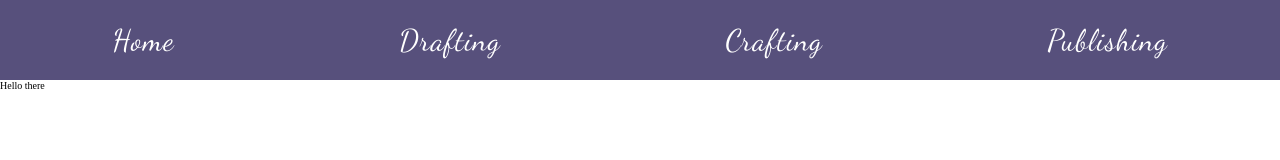
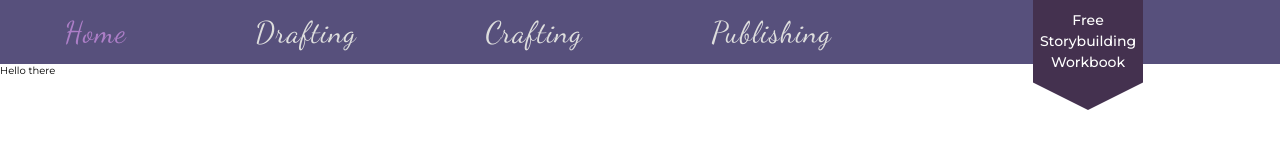
Before and after one commit to clirette/lets-write-novels-old, a Gatsby site: page / in a window 1280 px wide. Built offline with nearby package versions, Linux system fonts and the light colour scheme; Gatsby itself is replaced by a stand-in of ours.

Commit message:
Changed site title, applied font family to body, added containers for nav links and styled banner.

```diff
--- a/src/components/Layout.js
+++ b/src/components/Layout.js
@@ -7,8 +7,8 @@ const Layout = props => {
   return (
     <Fragment>
       <Helmet>
-        <meta charSet="utf-8" /> <title>My Title</title>{" "}
-        <link rel="canonical" href="http://mysite.com/example" />
+        <meta charSet="utf-8" />
+        <title>Let's Write Some Novels</title>
         <link
           href="https://fonts.googleapis.com/css?family=Dancing+Script|Montserrat:400,500&display=swap"
           rel="stylesheet"
--- a/src/components/Navbar.js
+++ b/src/components/Navbar.js
@@ -4,32 +4,80 @@ import styled from "styled-components"
 
 const StyledNavbar = styled.nav`
   background-color: #57507c;
+  display: flex;
+  justify-content: space-between;
+  max-height: 8vh;
+`
+
+const LinkContainer = styled.div`
+  width: 70%; /* combined with width for BannerContainer */
   font-size: 3rem;
   font-family: "Dancing Script", cursive;
   text-decoration: none;
   display: flex;
   justify-content: space-around;
   align-items: center;
-  height: 10vh;
 `
 
 const StyledLink = styled(Link)`
   text-decoration: none;
-  color: #fff;
+  color: #ddd;
   font-weight: 500;
   letter-spacing: 0.1rem;
+  transition: color 0.3s ease-in-out;
   &:hover {
-    color: #ac7ec7;
+    color: #fff;
   }
 `
+
+const BannerContainer = styled.div`
+  width: 30%;
+`
+
+const Banner = styled.div`
+  background-color: #44314f;
+  color: #fff;
+  text-align: center;
+  font-size: 1.4rem;
+  padding-top: 1rem;
+  height: 11rem;
+  width: 11rem;
+  line-height: 1.5;
+  cursor: pointer;
+  font-weight: 500;
+  margin: auto;
+  clip-path: polygon(100% 0, 100% 75%, 50% 100%, 0% 75%, 0 0);
+  transition: all 0.3s ease-in-out;
+  &:hover {
+    padding-top: 3rem;
+    height: 13rem;
+  }
+`
+
+const activeLink = {
+  color: "#ac7ec7",
+}
 
 const Navbar = () => {
   return (
     <StyledNavbar>
-      <StyledLink to="/">Home</StyledLink>
-      <StyledLink to="/drafting">Drafting</StyledLink>
-      <StyledLink to="/crafting">Crafting</StyledLink>
-      <StyledLink to="/publishing">Publishing</StyledLink>
+      <LinkContainer>
+        <StyledLink to="/" activeStyle={activeLink}>
+          Home
+        </StyledLink>
+        <StyledLink to="/drafting" activeStyle={activeLink}>
+          Drafting
+        </StyledLink>
+        <StyledLink to="/crafting" activeStyle={activeLink}>
+          Crafting
+        </StyledLink>
+        <StyledLink to="/publishing" activeStyle={activeLink}>
+          Publishing
+        </StyledLink>
+      </LinkContainer>
+      <BannerContainer>
+        <Banner>Free Storybuilding Workbook</Banner>
+      </BannerContainer>
     </StyledNavbar>
   )
 }
--- a/src/css/styles.css
+++ b/src/css/styles.css
@@ -7,3 +7,7 @@
 html {
   font-size: 62.5%;
 }
+
+body {
+  font-family: 'Montserrat', sans-serif;
+}
```
